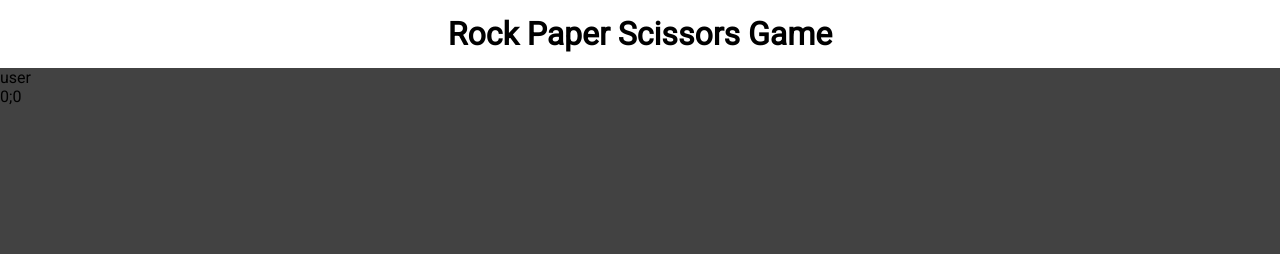
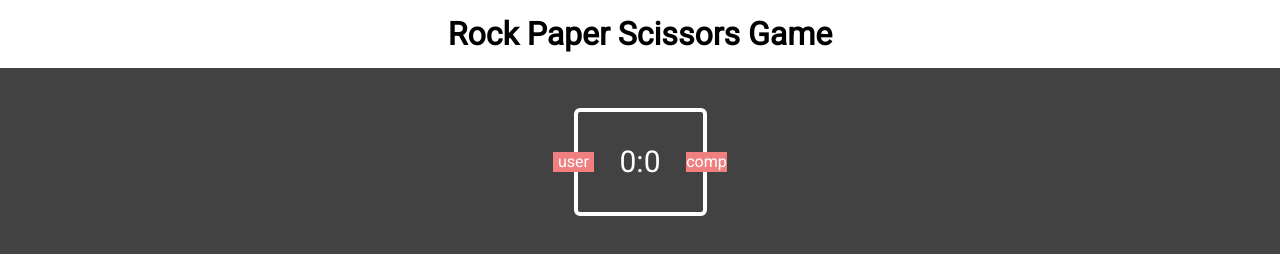
Before and after one commit to idrojone22/Rock-Paper-Scissors, a plain HTML site: page index.html in a window 1280 px wide. Drawn offline with Linux system fonts and the light colour scheme.

Commit message:
Version 1

```diff
--- a/index.html
+++ b/index.html
@@ -13,10 +13,12 @@
         <h1>Rock Paper Scissors Game</h1>
     </header>
     <main>
-        <div class="score-board">
-            <div id="usuer-label" class="badge">user</div>
-            <div id="comp-label" class="badge"></div>
-            <span id="usuer-score">0</span>;<span id="comp-score">0</span>
+        <div class="container">
+            <div class="score-board">
+                <div id="user-label" class="badge">user</div>
+                <span id="user-score" class="score">0</span><span class="score">:</span><span id="comp-score" class="score">0</span>
+                <div id="comp-label" class="badge" class="badge1">comp</div>
+            </div>
         </div>
     </main>
 
--- a/style.css
+++ b/style.css
@@ -30,3 +30,39 @@ body{
 }
 
 /* score-board */
+
+.score-board{
+    margin-top: 40px;
+    width: 125px;
+    height: 100px;
+    border: 4px solid #ffffff;
+    border-radius: 6px 6px 6px 6px;
+    -webkit-border-radius: 6px 6px 6px 6px;
+    -moz-border-radius: 6px 6px 6px 6px;
+    display: flex;
+    justify-content: center;
+    text-align: center;
+}
+
+.badge{
+    height: 20px;
+    width: 50px;
+    color: white;
+    background-color: lightcoral;
+    margin: auto;
+    text-align: center;
+    position: relative;
+    left: 25px;
+}
+
+.badge:nth-child(1) {
+    left: -25px;
+}
+
+.score{
+    text-align: center;
+    margin-top: 32px;
+    font-family: Roboto;
+    font-size: 30px;
+    color: white;
+}
```
Also changed, not shown: Img/Rock-Paper-Scissors.png (added), Img/paper.png (added), Img/rock.png (added), Img/scissors.png (added).
